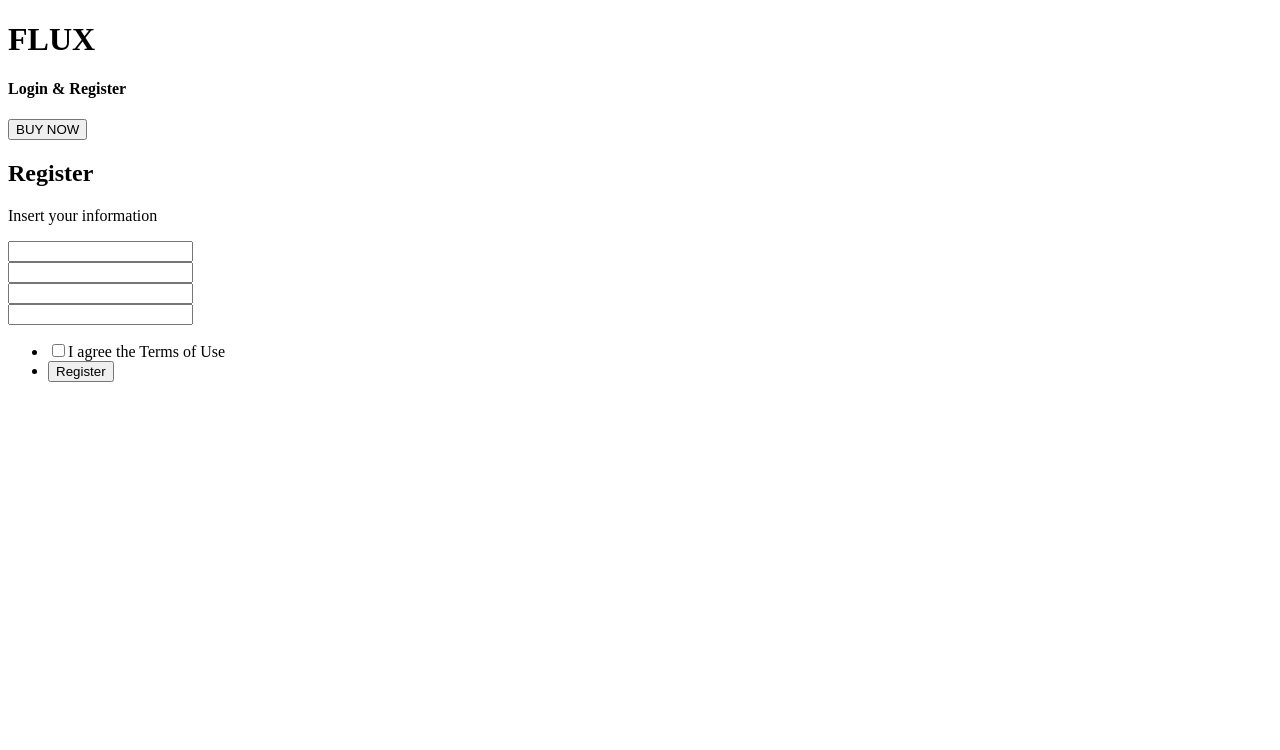
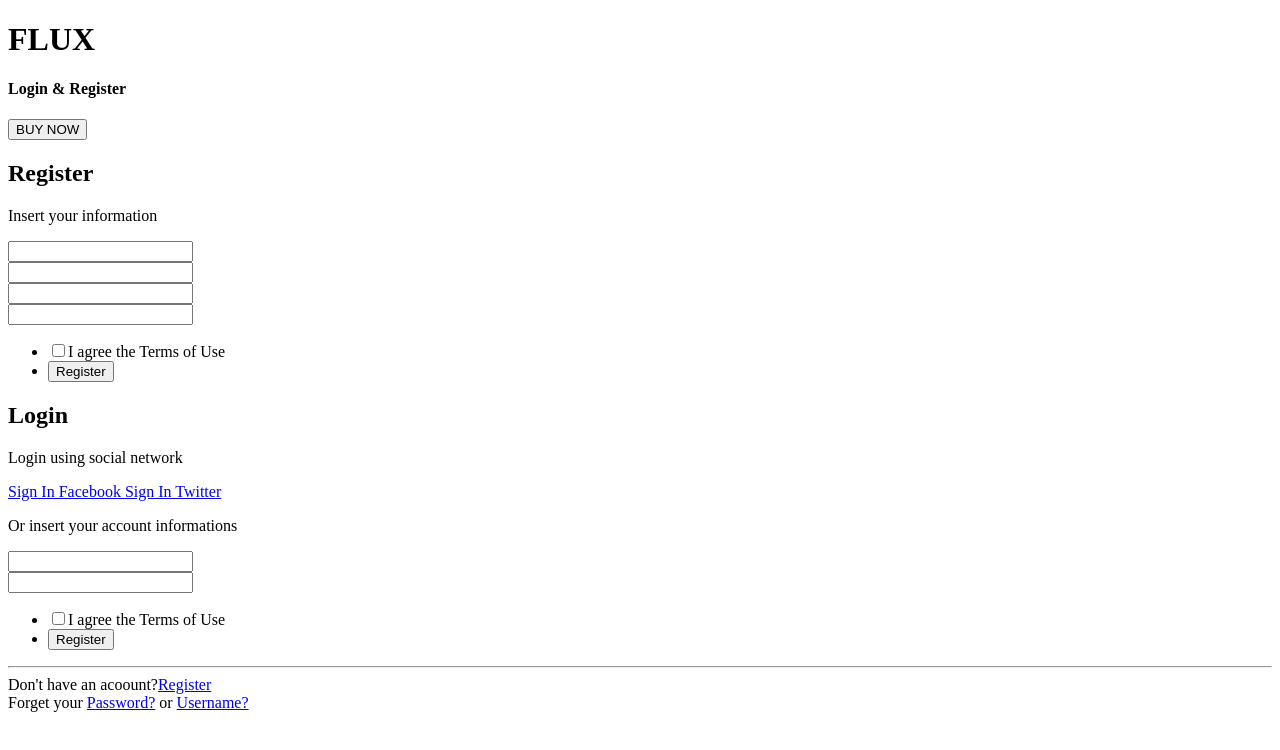
Before and after one commit to codeacademyprogramming/p113-html5formsindividual-bahrambayramli, a plain HTML site: page form-2/index.html in a window 1280 px wide. Drawn offline with Linux system fonts and the light colour scheme.

Commit message:
Complete html stucture

```diff
--- a/form-2/index.html
+++ b/form-2/index.html
@@ -31,6 +31,30 @@
                 </ul>
             </section>
         </section>
+        <section class="main-side">
+                <h2>Login</h2>
+                <p>Login using social network</p>
+                <section class="social">
+                    <a href="#">
+                        <i class="mdi-facebook-box"></i>
+                        Sign In Facebook
+                    </a>
+                    <a href="#">
+                        <i clmdi-twitter-box"></i>
+                        Sign In Twitter
+                    </a>
+                </section>
+                <p>Or insert your account informations</p>
+                <div class="input-element inline"><i class="mdi mdi-account"></i> <input type="text" class="a"></div>
+                <div class="input-element inline"><i class="mdi mdi-account"></i> <input type="text" class="a"></div>
+                 <ul>
+                    <li><input type="checkbox"><span>I agree the Terms of Use</span></li>
+                    <li><button>Register</button></li>
+                </ul>
+                <hr>
+                <div><span>Don't have an acoount?</span><a href="#">Register</a></div>
+                <div><span>Forget your</span> <a href="#">Password?</a> <span>or</span> <a href="#">Username?</a></div>
+        </section>
     </div>
     <!-- end conatiner case -->
 </body>
```
